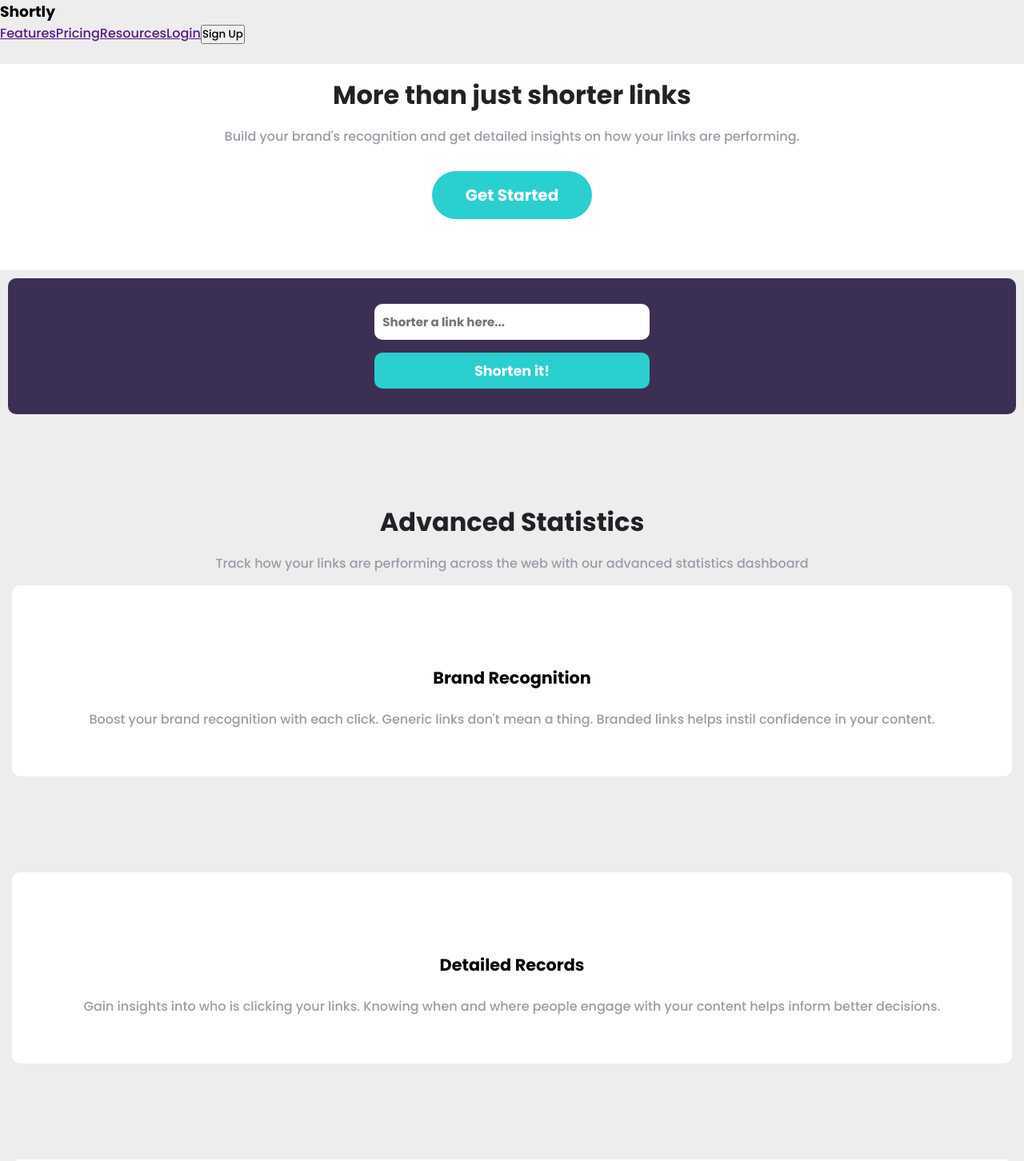
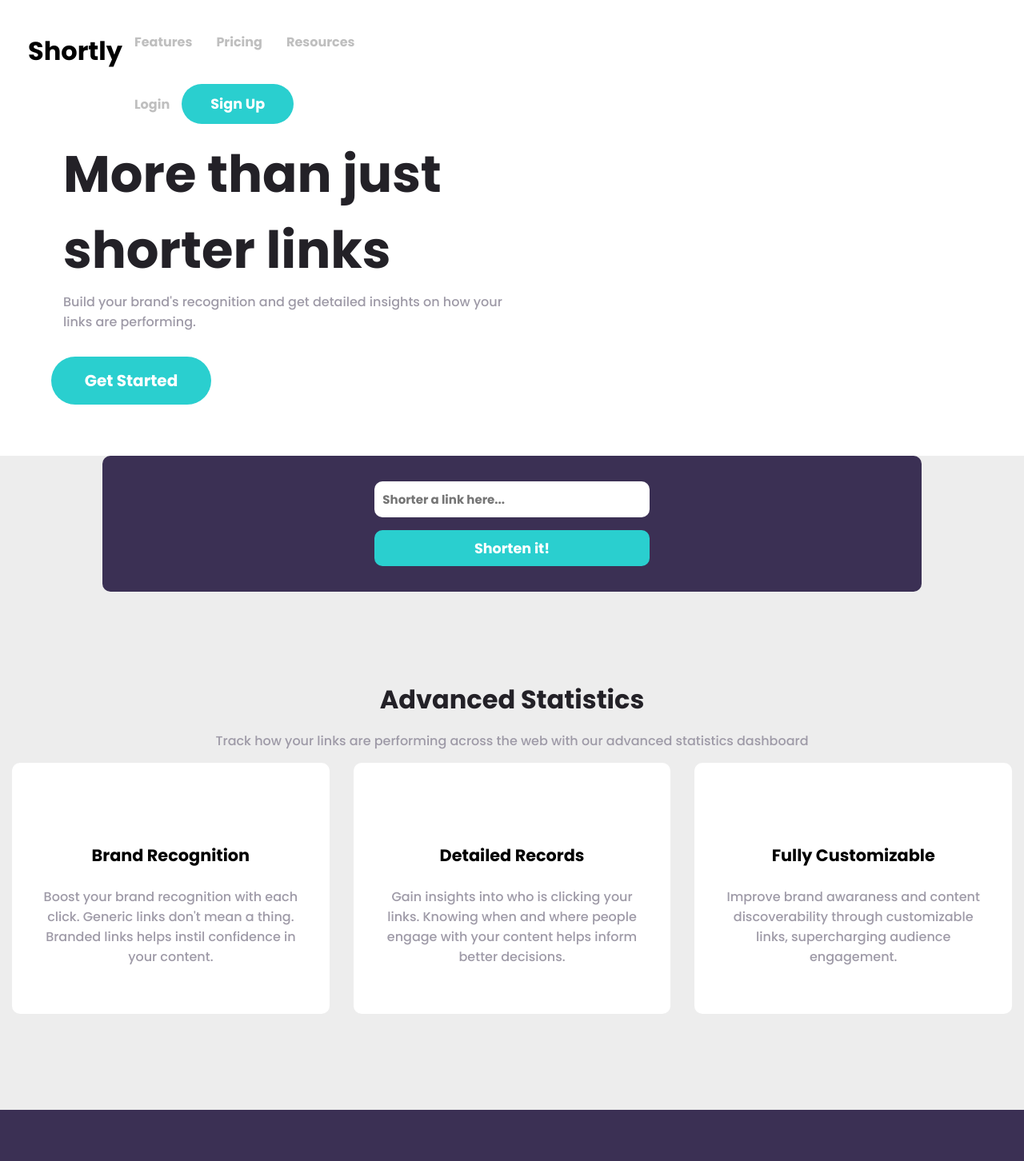
Before and after one commit to juliasanchez25/url-shortening-page, a React (Vite) app: page / in a window 1280 px wide. Shown: the top 1452 px of the page at 80% size. Built offline with nearby package versions, Linux system fonts and the light colour scheme.

Commit message:
feat: start desktop layout

```diff
--- a/src/components/Navbar.tsx
+++ b/src/components/Navbar.tsx
@@ -1,5 +1,5 @@
 import React from 'react'
-import '../styles/index.scss'
+import '../styles/NavbarComponent.scss'
 
 const Navbar = () => {
   return (
@@ -7,13 +7,16 @@ const Navbar = () => {
       <header>
         <h3>Shortly</h3>
         <nav>
-          <a href=''>Features</a>
-          <a href=''>Pricing</a>
-          <a href=''>Resources</a>
-          <a href=''>Login</a>
-          <button>Sign Up</button>
+          <div className='navbar-links'>
+            <a href=''>Features</a>
+            <a href=''>Pricing</a>
+            <a href=''>Resources</a>
+          </div>
+          <div className='navbar-buttons'>
+            <a href=''>Login</a>
+            <button>Sign Up</button>
+          </div>
         </nav>
-        <button></button>
       </header>
     </div>
   )
--- a/src/routes/Home.tsx
+++ b/src/routes/Home.tsx
@@ -1,11 +1,12 @@
-import React from 'react'
-import ButtonComponent from '../components/ButtonComponent'
-import '../styles/index.scss'
+import React from "react";
+import ButtonComponent from "../components/ButtonComponent";
+import "../styles/index.scss";
 
 const Home = () => {
   return (
     <div>
       <div className="introduction-home-container">
+        <div className="introduction-home-container__items">
           <h1>More than just shorter links</h1>
           <p>
             Build your brand's recognition and get detailed insights on how your
@@ -13,81 +14,89 @@ const Home = () => {
           </p>
           <ButtonComponent />
         </div>
-      <div className='short-link-container'>
-        <div className='short-link-container__item'>
-          <input type='text' placeholder='Shorter a link here...'></input>
+      </div>
+      <div className="short-link-container">
+        <div className="short-link-container__item">
+          <input type="text" placeholder="Shorter a link here..."></input>
           <button>Shorten it!</button>
         </div>
       </div>
-      <div className='advanced-statistics-container'>
+      <div className="advanced-statistics-container">
         <h1>Advanced Statistics</h1>
-        <p>Track how your links are performing across the web with our advanced statistics dashboard</p>
-        <div className='advanced-statistics-container__item'>
+        <p>
+          Track how your links are performing across the web with our advanced
+          statistics dashboard
+        </p>
+        <div className="advanced-statistics-container__list-items">
+          <div className="advanced-statistics-container__list-items__item">
             <h3>Brand Recognition</h3>
             <p>
-            Boost your brand recognition with each click. Generic links don't mean a thing.
-            Branded links helps instil confidence in your content.
+              Boost your brand recognition with each click. Generic links don't
+              mean a thing. Branded links helps instil confidence in your
+              content.
             </p>
           </div>
-        <div className='advanced-statistics-container__item'>
+          <div className="advanced-statistics-container__list-items__item">
             <h3>Detailed Records</h3>
             <p>
-            Gain insights into who is clicking your links. Knowing when and where
-            people engage with your content helps inform better decisions.
+              Gain insights into who is clicking your links. Knowing when and
+              where people engage with your content helps inform better
+              decisions.
             </p>
           </div>
-        <div className='advanced-statistics-container__item'>
+          <div className="advanced-statistics-container__list-items__item">
             <h3>Fully Customizable</h3>
             <p>
-            Improve brand awaraness and content discoverability through customizable links,
-            supercharging audience engagement.
+              Improve brand awaraness and content discoverability through
+              customizable links, supercharging audience engagement.
             </p>
           </div>
         </div>
-      <div className='boost-links-container'>
+      </div>
+      <div className="boost-links-container">
         <h1>Boost your links today</h1>
         <ButtonComponent />
       </div>
       <footer>
         <h1>Shortly</h1>
-        <div className='footer-links-container'>
-          <div className='footer-links-container__item'>
+        <div className="footer-links-container">
+          <div className="footer-links-container__item">
             <h3>Features</h3>
-            <a href=''>Link Shortening</a>
-            <a href=''>Branded Links</a>
-            <a href=''>Analytics</a>
+            <a href="">Link Shortening</a>
+            <a href="">Branded Links</a>
+            <a href="">Analytics</a>
           </div>
-          <div className='footer-links-container__item'>
+          <div className="footer-links-container__item">
             <h3>Resources</h3>
-            <a href=''>Blog</a>
-            <a href=''>Developers</a>
-            <a href=''>Support</a>
+            <a href="">Blog</a>
+            <a href="">Developers</a>
+            <a href="">Support</a>
           </div>
-          <div className='footer-links-container__item'>
+          <div className="footer-links-container__item">
             <h3>Company</h3>
-            <a href=''>About</a>
-            <a href=''>Our Team</a>
-            <a href=''>Careers</a>
-            <a href=''>Contact</a>
+            <a href="">About</a>
+            <a href="">Our Team</a>
+            <a href="">Careers</a>
+            <a href="">Contact</a>
           </div>
         </div>
-        <div className='social-medias-container'>
-          <div className='social-medias-container__item'>
+        <div className="social-medias-container">
+          <div className="social-medias-container__item">
             <p>facebook</p>
           </div>
-          <div className='social-medias-container__item'>
+          <div className="social-medias-container__item">
             <p>twitter</p>
           </div>
-          <div className='social-medias-container__item'>
+          <div className="social-medias-container__item">
             <p>pinterest</p>
           </div>
-          <div className='social-medias-container__item'>
+          <div className="social-medias-container__item">
             <p>instagram</p>
           </div>
         </div>
       </footer>
     </div>
-  )
-}
+  );
+};
 
-export default Home
+export default Home;
--- /dev/null
+++ b/src/styles/NavbarComponent.scss
@@ -0,0 +1,42 @@
+header {
+  display: flex;
+  justify-content: flex-start;
+  padding: 0 20px;
+  background-color: #fff;
+  position: relative;
+
+  h3 {
+    margin-top: 5vh;
+    margin-bottom: 5vh;
+    margin-left: 15px;
+    font-size: 2rem;
+  }
+
+  nav {
+    a {
+      text-decoration: none;
+      color: hsl(0, 0%, 75%);
+      padding: 15px;
+      font-weight: 600;
+    }
+
+    .navbar-links {
+      display: inline-block;
+      align-items: center;
+      margin-top: 5vh;
+      margin-bottom: 5vh;
+    }
+
+    button {
+      border: none;
+      border-radius: 50px;
+      width: 140px;
+      padding: 12px;
+      color: #fff;
+      background-color: hsl(180, 66%, 49%);
+      font-size: 1.1em;
+      font-weight: 600;
+      cursor: pointer;
+    }
+  }
+}
--- a/src/styles/index.scss
+++ b/src/styles/index.scss
@@ -30,7 +30,24 @@ p {
   width: 100%;
   background-color: #fff;
 
+  @media screen and (min-width: 1000px) {
+    justify-content: flex-start;
+    text-align: left;
 
+    &__items {
+      max-width: 600px;
+      word-wrap: break-word;
+      margin-left: 5vw;
+    }
+
+    h1 {
+      font-size: 4rem;
+    }
+
+    p {
+      margin-top: -25px;
+    }
+  }
 
   button {
     margin-bottom: 8vh;
@@ -44,6 +61,23 @@ p {
   border-radius: 10px;
   margin: 10px;
   background-color: hsl(257, 27%, 26%);
+
+  @media screen and (min-width:1000px) {
+    width: 80%;
+    margin: 0 auto;
+
+    &__item {
+      display: flex;
+
+      input {
+        width: 100%;
+      }
+
+      button {
+        width: 20%;
+      }
+    }
+  }
 
   &__item {
     display: inline-block;
@@ -79,6 +113,20 @@ p {
   margin-top: 12vh;
   text-align: center;
 
+  @media screen and (min-width: 1000px) {
+    &__list-items {
+      display: flex;
+      justify-content: center;
+    }
+
+    &__item {
+      width: 100%;
+      max-width: 300px;
+      word-wrap: break-word;
+    }
+  }
+
+  &__list-items {
     &__item {
       background-color: #fff;
       margin: 0 auto;
@@ -86,6 +134,7 @@ p {
       margin-left: 15px;
       margin-right: 15px;
       padding: 20px;
+      width: 500px;
       border-radius: 10px;
 
       h3 {
@@ -99,11 +148,18 @@ p {
       }
     }
   }
+}
 
 .boost-links-container {
   padding: 50px;
   background-color: hsl(257, 27%, 26%);
   text-align: center;
+
+  @media screen and (min-width: 1000px) {
+    h1 {
+      font-size: 2rem;
+    }
+  }
 
   h1 {
     font-size: 1.4rem;
@@ -124,6 +180,11 @@ footer {
   .footer-links-container {
     display: inline-block;
     justify-content: space-between;
+
+    @media screen and (min-width: 1000px) {
+      display: flex;
+      justify-content: space-around;
+    }
 
     &__item {
       margin-bottom: 5vh;
```
Lines whose indentation alone changed are shown as unchanged.
